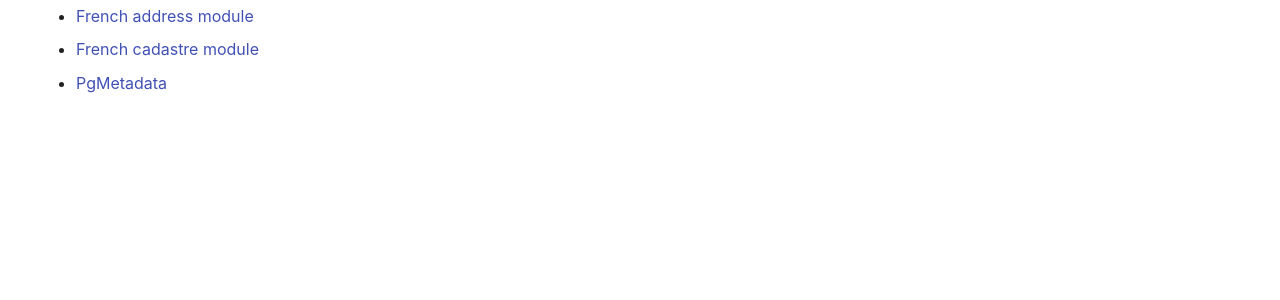
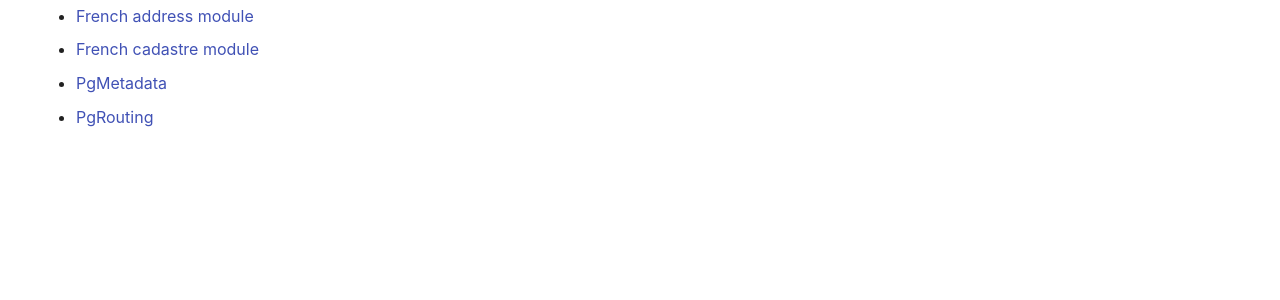
Before and after one commit to 3liz/3liz.github.io, an MkDocs documentation site: the page built from docs/lizmap.md, in a window 1280 px wide. Shown: the part 382-682 px from the top of the page. Built offline with MkDocs 1.6.1 and Material for MkDocs 9.7.7, drawn with Linux system fonts in a browser that asks for light colours; nearby versions of some CDN libraries.

Commit message:
Add PgRouting module

```diff
--- a/docs/lizmap.md
+++ b/docs/lizmap.md
@@ -14,3 +14,4 @@
 * [French address module](../qgis-gestion_base_adresse-plugin/)
 * [French cadastre module](../QgisCadastrePlugin/)
 * [PgMetadata](../qgis-pgmetadata-plugin/)
+* [PgRouting](../lizmap-pgrouting-module/)
```
